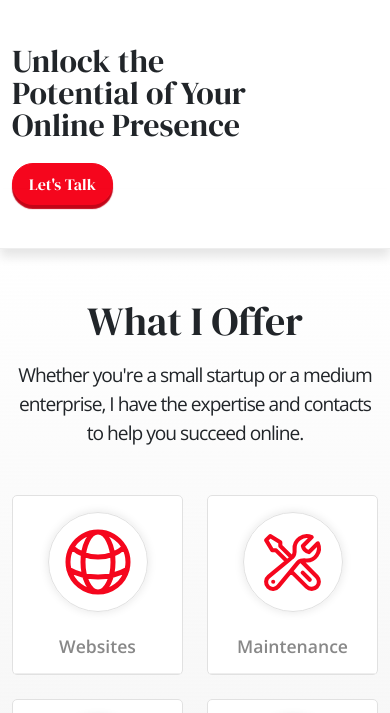
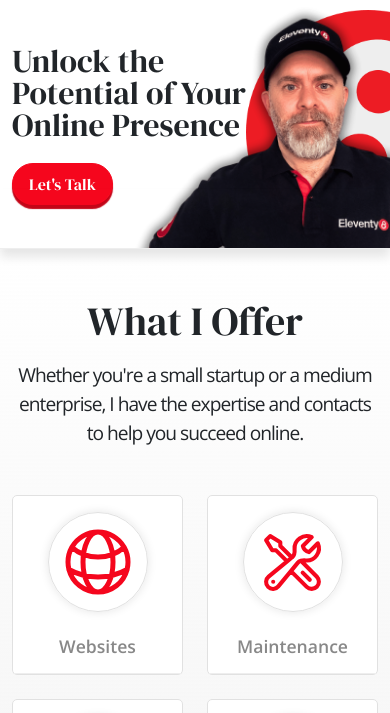
Before and after one commit to eleventy-eight/consulting, a website: page index.html in a window 390 px wide. Shown: the part 51-764 px from the top of the page. Drawn offline with nearby package versions, Linux system fonts and the light colour scheme.

Commit message:
Hero bg file paths

```diff
--- a/src/scss/hero/_index.scss
+++ b/src/scss/hero/_index.scss
@@ -2,9 +2,10 @@
 
 #hero {
     position: relative;
-    background: url("/dist/img/e8-full-hero-bg.png") no-repeat
+    background: url("/consulting/dist/img/e8-full-hero-bg.png") no-repeat
             calc(100% + 135px) top,
-        url("/dist/img/e8-circle.png") no-repeat calc(100% + 65px) 20px,
+        url("/consulting/dist/img/e8-circle.png") no-repeat calc(100% + 65px)
+            20px,
         linear-gradient(to bottom, transparent, #eeeeee);
     background-size: contain;
     background-repeat: no-repeat;
@@ -44,9 +45,9 @@
     }
 
     @media (max-width: 576.98px) {
-        background: url("consulting/dist/img/e8-full-hero-bg.png") no-repeat
+        background: url("/consulting/dist/img/e8-full-hero-bg.png") no-repeat
                 calc(100% + 120px) top,
-            url("consulting/dist/img/e8-circle.png") no-repeat
+            url("/consulting/dist/img/e8-circle.png") no-repeat
                 calc(100% + 100px) 5px;
         background-size: contain;
         height: 244px;
```
Also changed, not shown: dist/css/styles.css.
